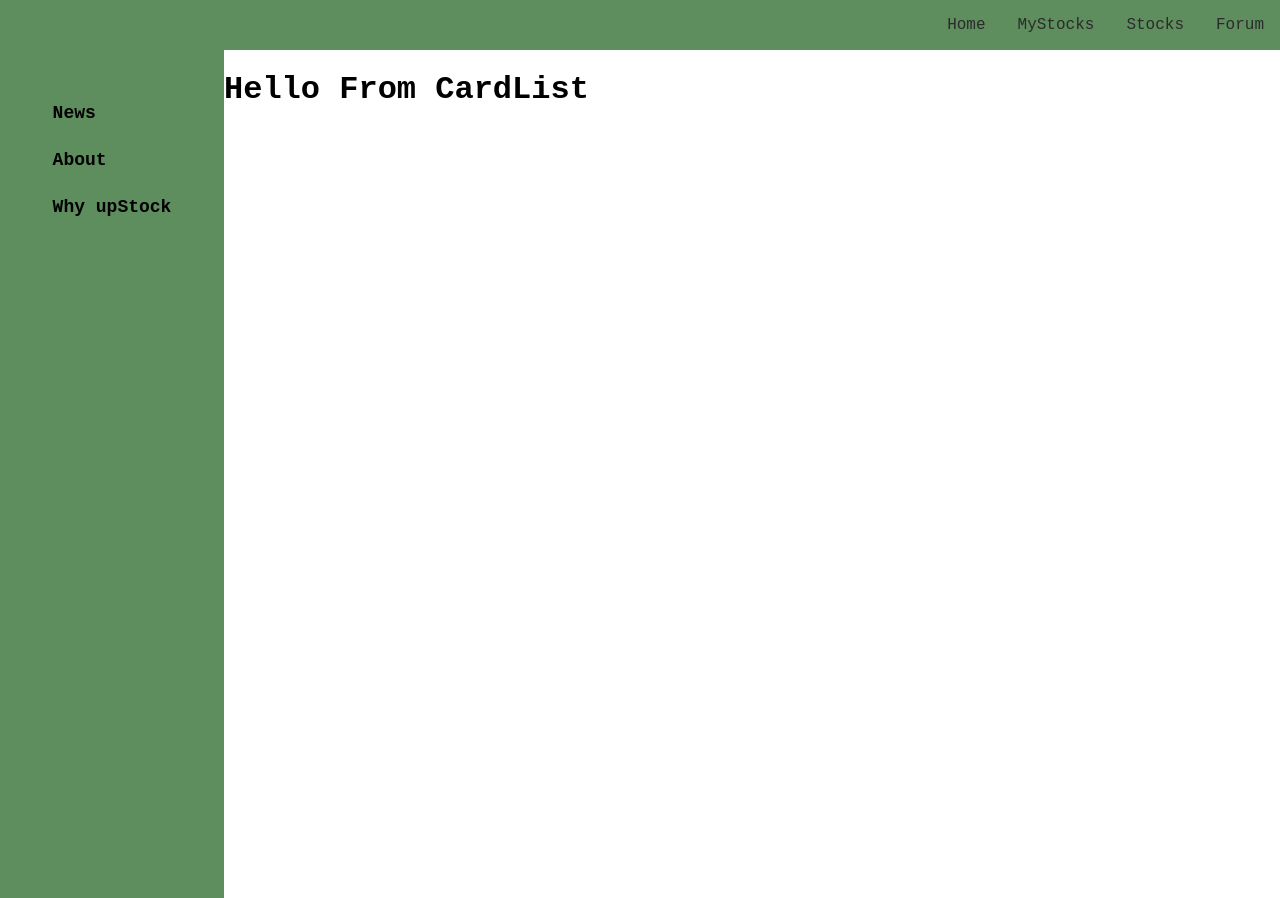
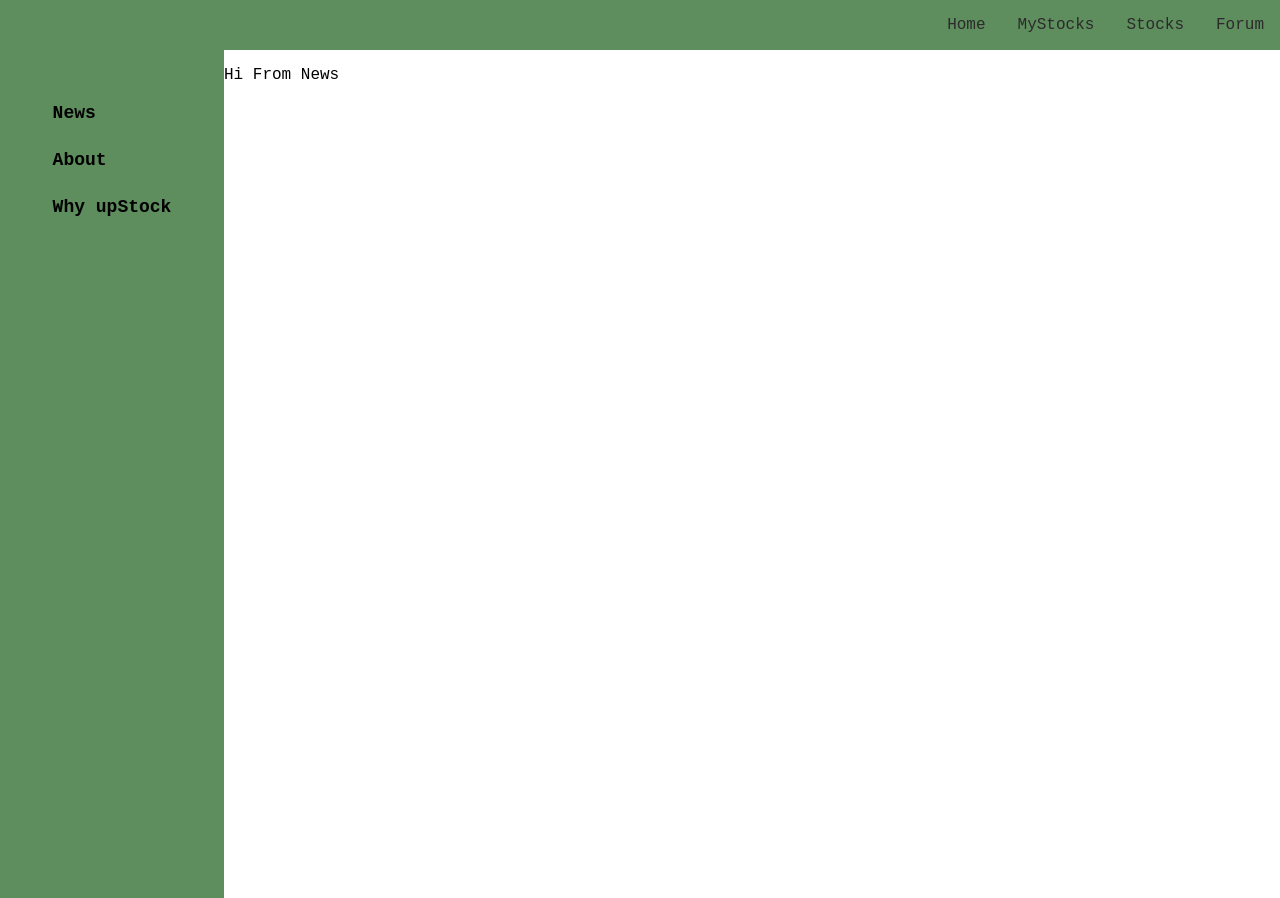
Before and after one commit to YouFaraj/upStock, a React (Create React App) app: page / in a window 1280 px wide. Built offline with nearby package versions, Linux system fonts and the light colour scheme.

Commit message:
updated state for home page

```diff
--- a/src/Components/HomePage/Home.jsx
+++ b/src/Components/HomePage/Home.jsx
@@ -1,14 +1,15 @@
-import React from 'react';
+import React, {useState} from 'react';
 import SideBar from './SubComponents/SideBar/SideBar.jsx';
 import Styles from './Home.module.css';
-import CardList from './SubComponents/CardList/CardList.jsx';
+import Info from './SubComponents/Info/Info.jsx';
 const Home = () => {
+  const [name, setName] = useState('News')
   return (
     <div className={Styles.homeContainer}>
     <div className={Styles.sidebarContainer}>
-      <SideBar />
+      <SideBar changeName={setName} />
     </div>
-      <CardList />
+      <Info name={name} />
     </div>
 
   )
--- a/src/Components/HomePage/SubComponents/CardList/CardList.jsx
+++ /dev/null
@@ -1,10 +0,0 @@
-import React from 'react';
-
-
-const CardList = () => {
-  return (
-    <h1>Hello From CardList</h1>
-  )
-}
-
-export default CardList;
--- /dev/null
+++ b/src/Components/HomePage/SubComponents/Info/Info.jsx
@@ -0,0 +1,9 @@
+import React from 'react';
+
+const Info = ({name}) => {
+  return (
+    <p>Hi From {name}</p>
+  )
+}
+
+export default Info;
--- a/src/Components/HomePage/SubComponents/SideBar/SideBar.jsx
+++ b/src/Components/HomePage/SubComponents/SideBar/SideBar.jsx
@@ -2,12 +2,12 @@ import React from 'react';
 import Styles from './SideBar.module.css'
 
 
-const SideBar = () => {
+const SideBar = ({changeName}) => {
   return (
     <div>
-      <h2 className={Styles.header}>News</h2>
-      <h2 className={Styles.header}>About</h2>
-      <h2 className={Styles.header}>Why upStock</h2>
+      <h2 onClick={() => changeName('News')} className={Styles.header}>News</h2>
+      <h2 onClick={() => changeName('About')} className={Styles.header}>About</h2>
+      <h2 onClick={() => changeName('upStock')} className={Styles.header}>Why upStock</h2>
     </div>
   )
 }
```
Also changed, not shown: src/Components/HomePage/SubComponents/Info/Info.module.css (added), 1 other file (tests, documents, lock files or other folders).
